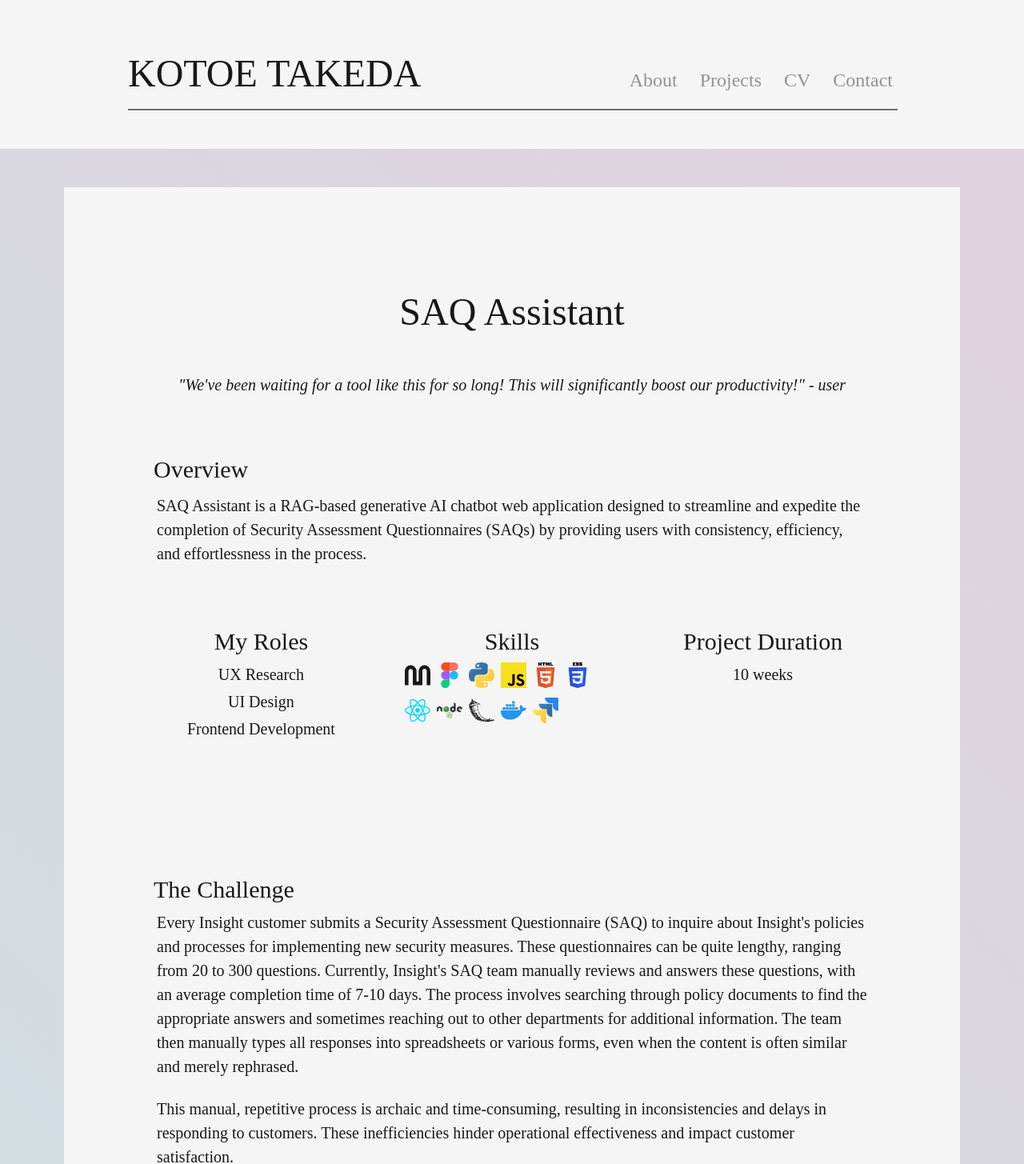
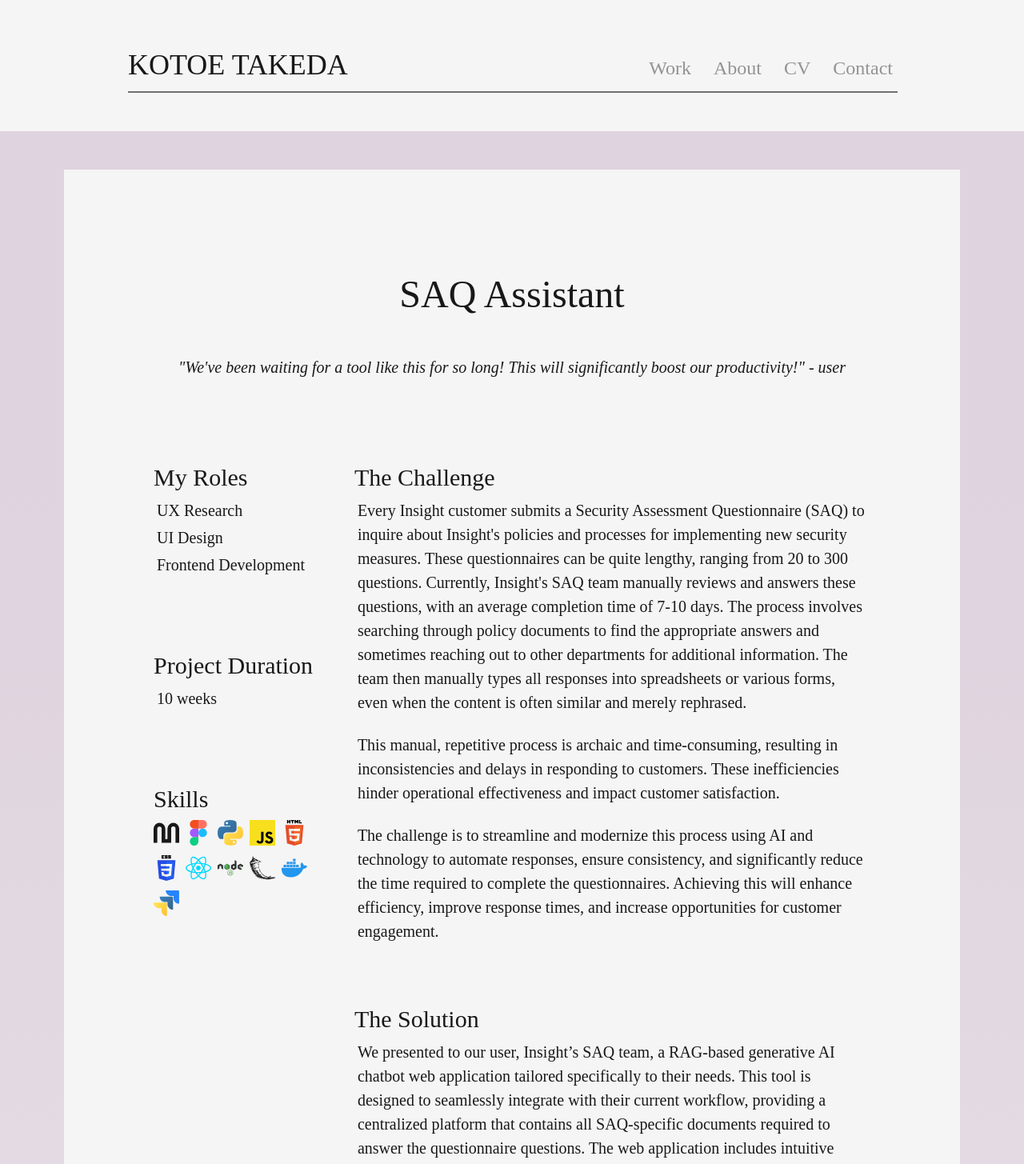
Before and after one commit to kotoetakeda/website, a React (Create React App) app: page /saq-assistant in a window 1280 px wide. Shown: the top 1455 px of the page at 80% size. Built offline with nearby package versions, Linux system fonts and the light colour scheme; a web font is replaced by a local one.

Commit message:
new style, changed formatting

```diff
--- a/src/App.jsx
+++ b/src/App.jsx
@@ -16,8 +16,8 @@ function App() {
     <ChakraProvider theme={customTheme}>
         <BrowserRouter>
         <Routes>
-            <Route path="/home" element={<Homepage />} />
-            <Route path="/project" element={<Project />} />
+            <Route path="/about" element={<Homepage />} />
+            <Route path="/home" element={<Project />} />
             <Route path="/cv" element={<CV />} />
             <Route path="/contact" element={<Contact />} />
             <Route path="/saq-assistant" element={<SAQ />} />
--- a/src/Custom.jsx
+++ b/src/Custom.jsx
@@ -98,31 +98,24 @@ const ProjBlock = ({ link, title, darkMode, themeColor, date, desc, skills, imag
     const navigatePage = useCallback(() => navigate(link), [navigate, link]);
 
     return (
-        <Box textAlign={'center'} m={'3rem'}
+        <Flex textAlign={'center'}
             onMouseOver={handleMouseOver}
             onMouseOut={handleMouseOut}
             onClick={navigatePage}
-            width={'70vw'}
-            height={'40vh'}
-            flexDirection={'row'}
-            bg={themeColor}
+            width={'50vmin'}
+            height={'50vmin'}
             boxShadow={ hover ? "1px 1px 30px #D6D6D6" : "1px 1px 10px #D6D6D6" }
             position={'relative'}
+            flexDirection={"column"}
             {...rest}
-            display={'grid'}
-            gridTemplateColumns={'repeat(2, 1fr)'}
         >
-            <Flex flexDirection={'column'} align={'center'} justify={'center'}
-                    rowGap={'5'} p={'10'}>
+            <Image src={image} alt={title}/>
+            <Flex justify={'space-evenly'} align={'center'} flexDirection={"column"} gap={"2"} height={"100%"}>
+                <Body text={"Web Application"}/>
                 <H2 link={link} text={title} fontWeight={'900'} color={ darkMode ? theme.colors.white : theme.colors.body } />
                 <i><Body text={date} color={ darkMode ? theme.colors.white_inactive : theme.colors.body_inactive } /></i>
-                <Body text={desc} color={ darkMode ? theme.colors.white : theme.colors.body } />
-                <HStack>{skills}</HStack>
             </Flex>
-            <Flex flexDirection={'column'} align={'center'} justify={'center'}>
-                <Image src={image} width={'auto'} height={'30vmin'} alt={title + " Cover Image"}/>
-            </Flex>
-        </Box>
+        </Flex>
     );
 };
 
@@ -152,7 +145,7 @@ const SvgIcon = forwardRef(({ as: As, label, ...rest }, ref) => {
 
     return (
         <WrapItem>
-            <Tooltip label={label} fontSize='xs' color={theme.colors.body}>
+            <Tooltip label={label} fontSize='xs' color={theme.colors.body} bg={theme.colors.white}>
                 <Image as={As} alt={label} width={'2rem'} height={'2rem'} {...rest} />
             </Tooltip>
         </WrapItem>
@@ -164,7 +157,7 @@ const ReactIcon = forwardRef(({ as: As, label, boxSize = '2rem', ...rest }, ref)
 
     return (
         <WrapItem>
-            <Tooltip label={label} fontSize='xs' color={theme.colors.body}>
+            <Tooltip label={label} fontSize='xs' color={theme.colors.body} bg={theme.colors.white}>
                 <span ref={ref}>
                     <Icon as={As} label={label} boxSize={boxSize} {...rest} />
                 </span>
--- a/src/Header.jsx
+++ b/src/Header.jsx
@@ -1,7 +1,7 @@
 import React from "react";
 import { useTheme } from "@chakra-ui/react";
 import { Box, Flex, HStack, Divider } from "@chakra-ui/react";
-import { H1, L1 } from "./Custom";
+import { H2, L1 } from "./Custom";
 import { NavLink } from "react-router-dom";
 
 const Header = () => {
@@ -14,15 +14,15 @@ const Header = () => {
     <Box p={"3rem 10rem"} w={'100%'} bg={colors.white}>
       <Flex justify={'space-between'} align={'baseline'}>
         <NavLink to={"/home"} textDecoration="none">
-          <H1 text="KOTOE TAKEDA" color={colors.body}
+          <H2 text="KOTOE TAKEDA" color={colors.body}
             _hover={{bgGradient:"linear(to-r, #C2EDEA, #DED3DE)", bgClip:"text"}}
 
           />
         </NavLink>
         <Flex align={'center'} justify={'end'}>
             <HStack spacing={'5'}>
-              <L1 text="About" link="/home" />
-              <L1 text="Projects" link="/project" />
+              <L1 text="Work" link="/home" />
+              <L1 text="About" link="/about" />
               <L1 text="CV" link="/cv" />
               <L1 text="Contact" link="/contact" />
             </HStack>
--- a/src/Project.jsx
+++ b/src/Project.jsx
@@ -1,11 +1,12 @@
 import React, { useEffect } from "react";
 import { useTheme } from "@chakra-ui/react";
-import { Box, Flex, SimpleGrid } from "@chakra-ui/react";
-import { H1, ProjBlock, SkillTag } from "./Custom";
+import { Box, Flex, Image, Text, SimpleGrid } from "@chakra-ui/react";
+import { H1, Body, ProjBlock, SkillTag } from "./Custom";
 import Header from './Header';
 import Footer from './Footer';
-import SAQCover from './image/SAQCover.png';
+import SAQCover from './image/Insight_logo.png';
 import medCover from './image/medCover.png';
+import profileImg from './image/mongo.JPG';
 
 const Project = () => {
 
@@ -19,15 +20,19 @@ const Project = () => {
   return (
     <>
     <Header />
-    <Box p={"3rem 5rem"} w={'100%'} bg={colors.gradient}>
-      <Flex bg={colors.white} w={'100%'} height={'fit-content'} py={"5rem"} flexDirection={'column'} justify={'center'} align={'center'}>
-        <H1 text="Projects Gallery" pb={"3rem"}/>
-        {/* <SimpleGrid columns={2}>  */}
+    <Flex p={"5rem 10rem"} w={'100%'} bg={colors.gradient} flexDirection={"column"}>
+        <Flex justify={'center'} align={"center"} w={'100%'} p={'3rem'} flexDirection={"column"} textAlign={"center"}>
+          <H1 fontWeight={'900'} fontSize={"6xl"} text="Hello, I'm Kotoe" />
+          <Body fontWeight={'900'} fontSize={"xl"} pb={"3rem"}text="Software Engineer · Frontend Developer · UX Developer · UX Designer" />
+          <Body fontSize={"3xl"} text="I am passionate about designing meaningful experiences that seamlessly and aesthetically integrate into people’s lives, transforming the way we interact with technology."/>
+        </Flex>
+        <Box p={"0rem 5rem 8rem 5rem"} w={'100%'}>
+          <Flex justify={"space-evenly"} align={"center"} w={'100%'}>
               <ProjBlock
                 title="SAQ Assistant"
                 link="/saq-assistant"
-              themeColor={"linear-gradient(45deg, rgba(174, 10, 70, 0.8) 0%, rgba(168, 11, 110, 0.8) 50%, rgba(88, 40, 115, 0.8) 75%)"}
-              darkMode={true}
+                darkMode={false}
+                bg={colors.white}
                 date={"Jun 2024 - Aug 2024"}
                 desc={"A RAG-based generative AI chatbot web application"}
                 skills={
@@ -39,7 +44,7 @@ const Project = () => {
                 }
                 image={SAQCover}
               />
-            <ProjBlock
+              {/* <ProjBlock
                 title="360Med"
                 link="/360med"
                 themeColor={"linear-gradient(45deg, #FFFEF2 0%, #c2edce 50%, #6fb3b8 75%)"}
@@ -55,17 +60,21 @@ const Project = () => {
                 }
                 image={medCover}
               />
-            {/* <ProjBlock
+              <ProjBlock
                 title="The MARTA"
                 link="/marta"
                 themeColor={colors.gray}
+                darkMode={false}
                 date={"May 2023 - Aug 2023"}
                 desc={"Research into the MARTA System"}
                 skills={
                   <>
                   <SkillTag label={'UX Research'} bg={colors.mauve} />
+                  <SkillTag label={'UI Design'} bg={colors.cyan} />
+                  <SkillTag label={'Frontend Development'} bg={colors.white} border={'1px solid rgba(0, 0, 0, 0.1)'} />
                   </>
                 }
+                image={medCover}
               /> */}
               {/* <ProjBlock
                 title="Healthcare Technology"
@@ -79,9 +88,9 @@ const Project = () => {
                   </>
                 }
               /> */}
-        {/* </SimpleGrid>  */}
           </Flex>
       </Box>
+    </Flex>
     <Footer />
     </>
   );
--- a/src/SAQ.jsx
+++ b/src/SAQ.jsx
@@ -67,24 +67,28 @@ const SAQ = () => {
         <Flex bg={colors.white} w={'100%'} height={'fit-content'} py={"5rem"} flexDirection={'column'} justify={'center'} align={'center'}>
           <H1 text="SAQ Assistant" pt={'2rem'} />
           <i><Body text={"\"We've been waiting for a tool like this for so long! This will significantly boost our productivity!\" - user"} my={'2rem'}/></i>
-          <Box width={"70vw"} display={'grid'} my={'2rem'}>
+          {/* <Box width={"70vw"} display={'grid'} my={'2rem'}>
             <H3 text={"Overview"}/>
             <Body text={
               `SAQ Assistant is a RAG-based generative AI chatbot web application designed to streamline and expedite
               the completion of Security Assessment Questionnaires (SAQs) by providing users with consistency, efficiency,
               and effortlessness in the process.`} />
-          </Box>
-          <Box width={"70vw"} display={'grid'} gridTemplateRows={'repeat(2, 25% 72%)'} gap={'3%'}>
-            <Box display="grid" gridTemplateColumns="repeat(3, 1fr)" columnGap="5%">
-              <Box my={'2rem'} textAlign={'center'}>
+          </Box> */}
+          <Box width={"70vw"} display={'grid'} gridTemplateColumns={'repeat(2, 25% 72%)'} my={'2rem'} gap={'3%'}>
+            <Flex flexDirection={"column"} gap={"2vmin"}>
+              <Box my={'2rem'} textAlign={'left'}>
                 <H3 text={"My Roles"}/>
                 <Body text={"UX Research"} />
                 <Body text={"UI Design"} />
                 <Body text={"Frontend Development"} />
               </Box>
-              <Box my={'2rem'} textAlign={'center'}>
+              <Box my={'2rem'} textAlign={'left'}>
+                <H3 text={"Project Duration"}/>
+                <Body text={"10 weeks"} />
+              </Box>
+              <Box my={'2rem'} textAlign={'left'}>
                 <H3 text={"Skills"}/>
-                <Wrap textAlign={'center'}>
+                <Wrap textAlign={'left'}>
                   <ReactIcon as={Icons.Mural} label={'Mural'} />
                   <SvgIcon as={Icons.Figma} label={'Figma'} />
                   <SvgIcon as={Icons.Python} label={'Python'} />
@@ -98,11 +102,7 @@ const SAQ = () => {
                   <SvgIcon as={Icons.Jira} label={'Jira'} />
                 </Wrap>
               </Box>
-              <Box my={'2rem'} textAlign={'center'}>
-                <H3 text={"Project Duration"}/>
-                <Body text={"10 weeks"} />
-              </Box>
-            </Box>
+            </Flex>
 
             <Flex flexDirection={'column'} justify={'space-between'} >
               <Box my={'2rem'}>
--- a/src/index.js
+++ b/src/index.js
@@ -24,7 +24,7 @@ const customTheme = extendTheme({
     navy: "#454447",
     body: "rgba(0, 0, 0, 0.9)",
     body_inactive: "rgba(0, 0, 0, 0.4)",
-    gradient: "linear-gradient(45deg, #C2EDEA 0%, #DED3DE 95%)",
+    gradient: "linear-gradient(0deg, #F5F5F5 0%, #DED3DE 90%)", // "linear-gradient(45deg, #C2EDEA 0%, #DED3DE 95%)"
   },
 });
 
```
Also changed, not shown: src/Homepage.jsx (+4 -4 lines), 1 other file (tests, documents, lock files or other folders). Lines whose indentation alone changed are shown as unchanged.
